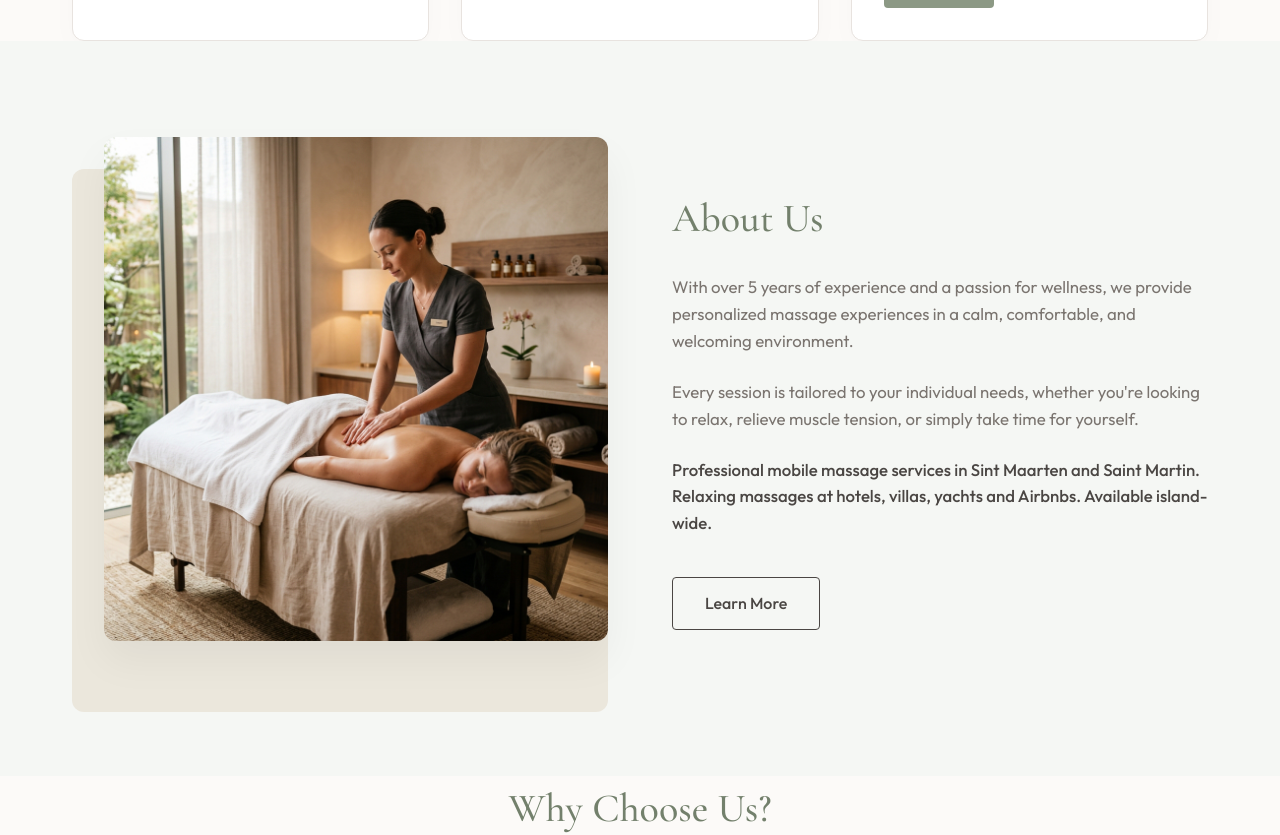
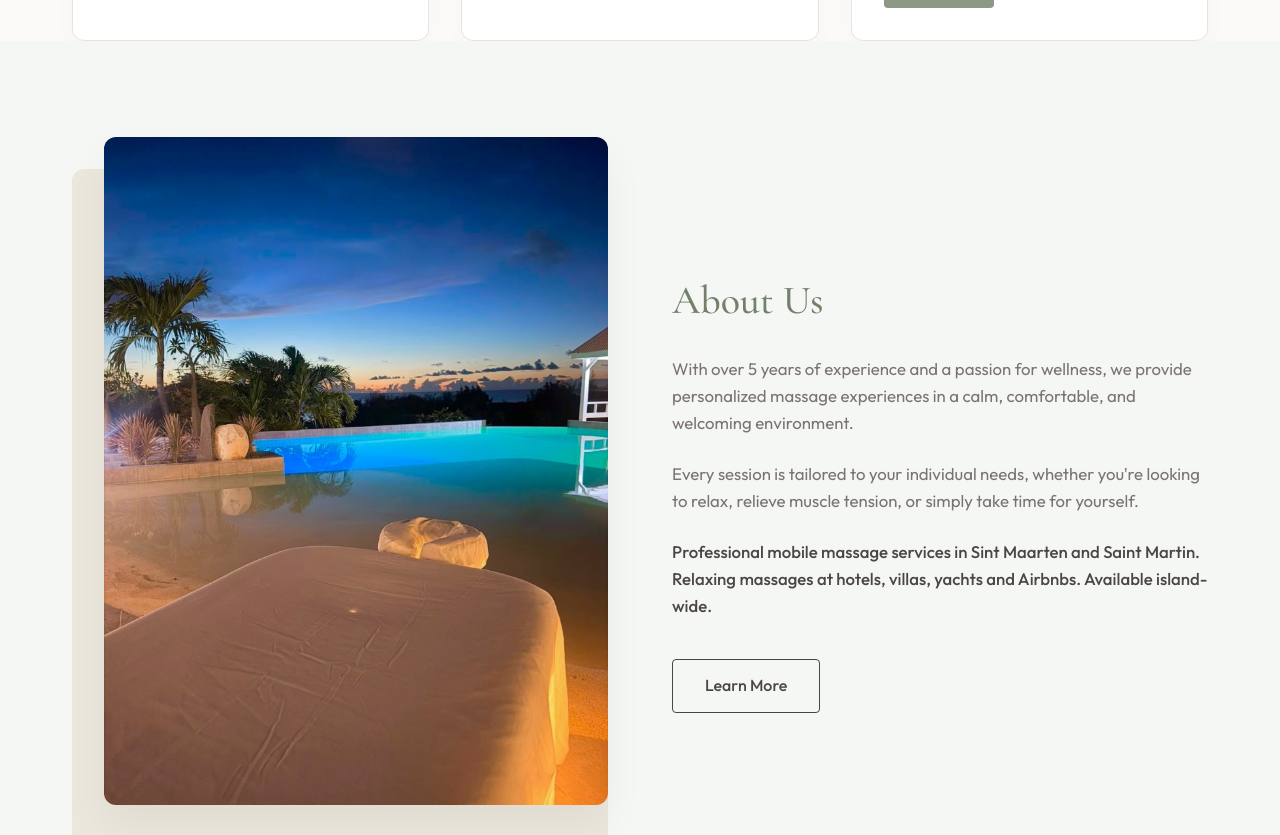
Before and after one commit to alexanderst2005-lab/masajes, a React (Vite) app: page / in a window 1280 px wide. Shown: the part 2720-3555 px from the top of the page. Built offline with nearby package versions, Linux system fonts and the light colour scheme.

Commit message:
Update about section image with the provided dusk pool massage photo

```diff
--- a/src/App.jsx
+++ b/src/App.jsx
@@ -315,7 +315,7 @@ function App() {
       <section id="about" className="about-section fade-in">
         <div className="container about-grid">
           <div className="about-img-wrapper fade-in">
-            <img src="/about.jpg" alt="Massage Therapist" className="about-img" />
+            <img src="/about.png" alt="Massage Therapist" className="about-img" />
           </div>
           <div className="about-content fade-in">
             <h2 className="about-title">{t.about.title}</h2>
```
Also changed, not shown: public/about.png (added).
